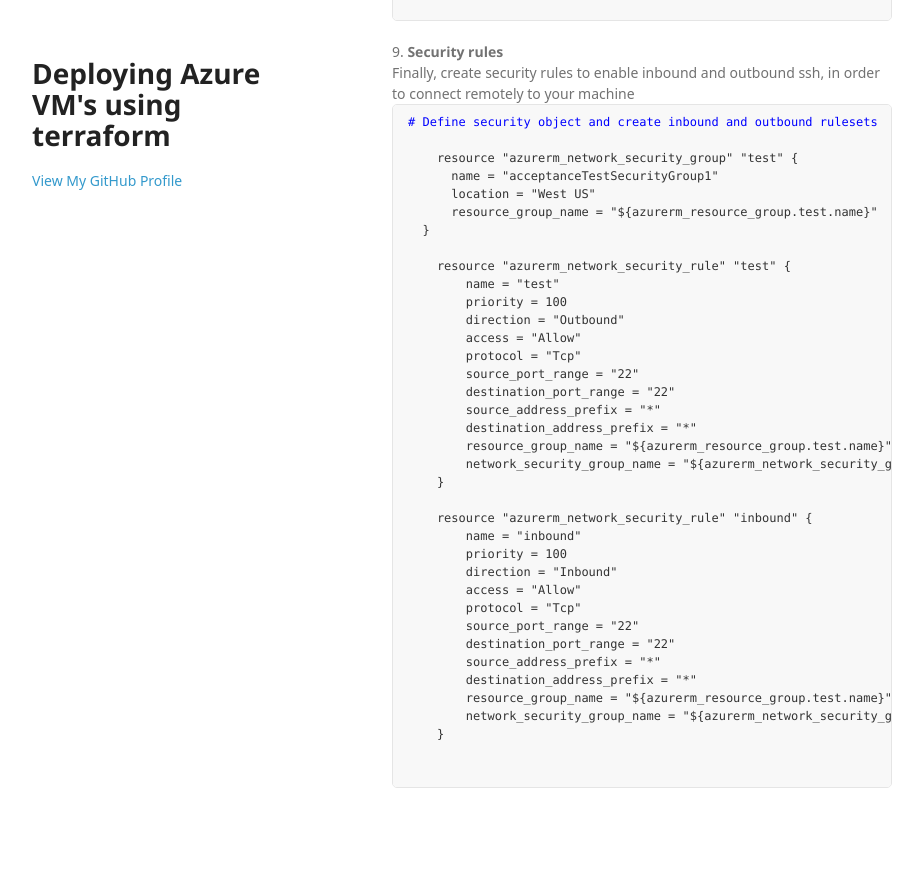
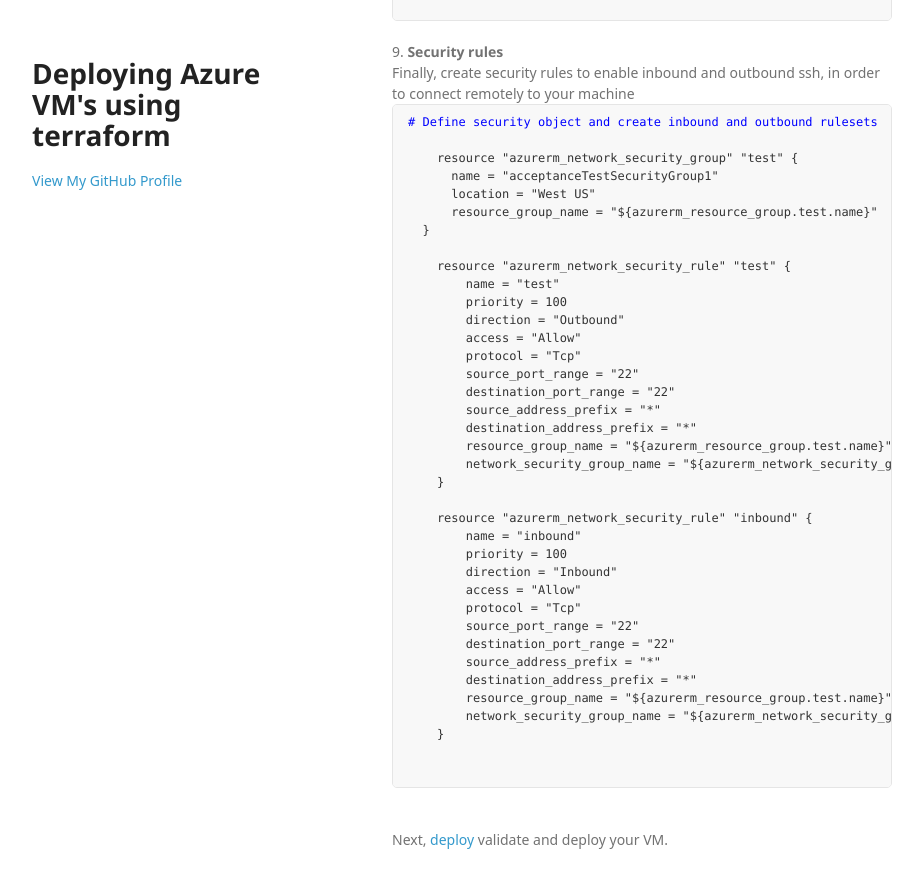
Before and after one commit to arjenwilly/arjenwilly.github.io, a Jekyll site: the page terraform2.html, which Jekyll copies as it is, in a window 1280 px wide and 900 px high, scrolled down 3635 px. Shown: the top 888 px of the window, without its empty margins (178-1101 px from the left). Built offline with Jekyll 4.4.1, drawn with Linux system fonts in a browser that asks for light colours; some web fonts are replaced; before the commit the page ends 4493 px from its top, so only the background shows below that.

Commit message:
Update terraform2.html

```diff
--- a/terraform2.html
+++ b/terraform2.html
@@ -224,7 +224,8 @@
     }
     </code>
     </pre>
-
+    <br>
+    Next, <a href = "terraform3.html">deploy</a> validate and deploy your VM.
     </section>
     <script src="javascripts/scale.fix.js"></script>
 
```
